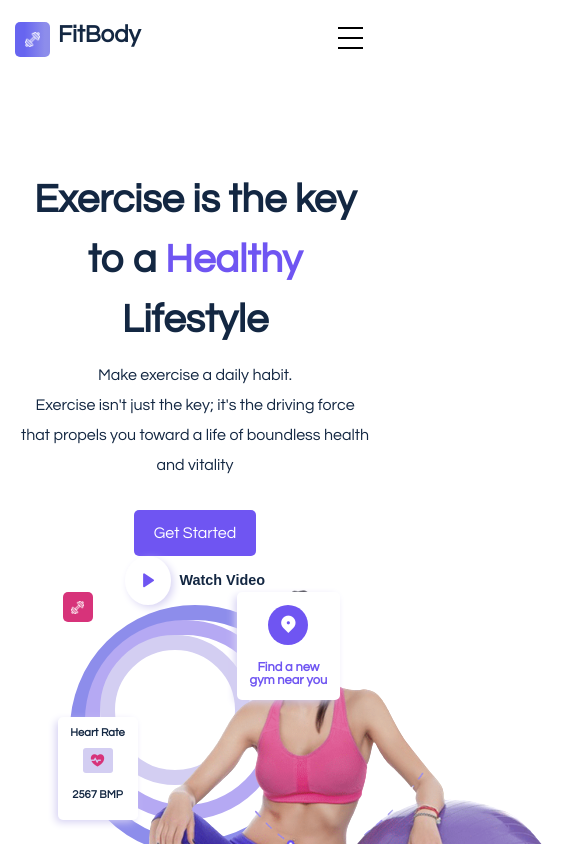
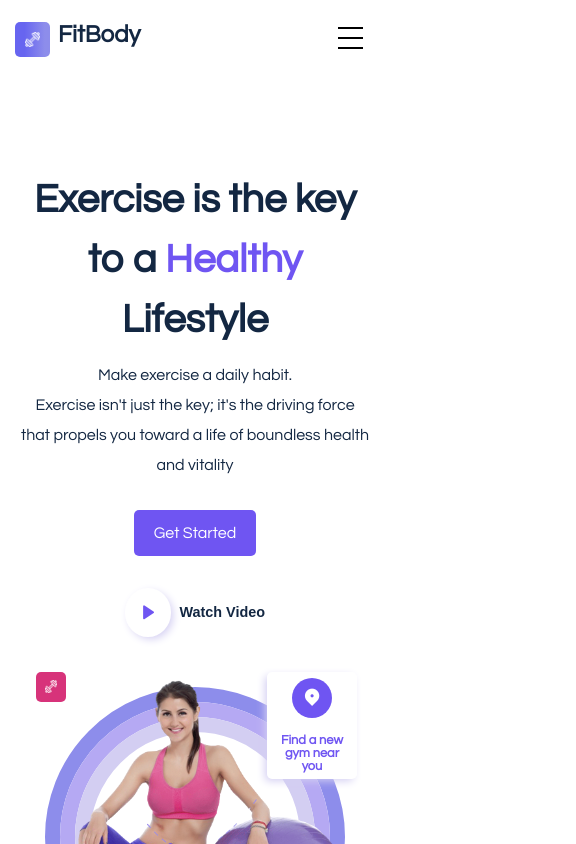
Before and after one commit to abhay-raj19/FitBody, a React (Create React App) app: page / in a window 390 px wide. Shown: the top 844 px of the page, 576 px wide, since content can reach past the window. Built offline with nearby package versions, Linux system fonts and the light colour scheme.

Commit message:
Refactored the hero section
Signed-off-by: Akash Gogoi <gogoiakash09@gmail.com>

```diff
--- a/src/components/UI/Hero.jsx
+++ b/src/components/UI/Hero.jsx
@@ -44,7 +44,7 @@ const Hero = () => {
                                 <div className="box-02">
                                     <div className="box-03">
                                         <div className="box_img">
-                                            <img src={heroIMG} alt="" />
+                                            <img src={heroIMG} alt="" className='main_img' />
                                         </div>
                                     </div>
                                 </div>
--- a/src/styles/hero.css
+++ b/src/styles/hero.css
@@ -42,7 +42,7 @@
     color: var(--heading-color);
     font-size: 1rem;
     font-weight: 600;
-    cursor:pointer;
+    cursor: pointer;
     background-color: #fff;
 }
 
@@ -73,7 +73,6 @@
     width: 300px;
     height: 300px;
     border-radius: 100%;
-
     border: 25px solid #d3cef2;
 }
 .hero_img-wrapper{
@@ -85,10 +84,6 @@
     top: -12%;
     left: -13%;
     z-index: 10;
-}
-
-.box_img{
-    width:121.5%;
 }
 .heart_rate{
     width: 100px;
@@ -108,11 +103,11 @@
     margin: auto;
     display: flex;
     align-items: center;
-    justify-content: center;
+    justify-content: space-around;;
     background:#d3cef2;
     color: #d7337a;
     border-radius: 3px;
-    padding:3px ;
+    padding: 3px ;
 
 }
 .heart_rate h5,h6 {
@@ -184,6 +179,15 @@
       padding-top: 30px;
     }
 
+    .hero_img {
+      margin-top: 50px;
+    }
+
+    .main_img {
+      padding-top: 20px;
+      width: 350px;
+    }
+
     .hero_content .section_title {
       font-size: 2.5rem;
       padding-right: 0;
@@ -206,7 +210,7 @@
     .hero_btns {
       flex-direction: column;
       align-items: center;
-      column-gap: 0;
+      gap: 2rem;
     }
 
     .watch_btn {
@@ -214,28 +218,36 @@
     }
 
     .box-01 {
-      width: 250px;
-      height: 250px;
+      width: 300px;
+      height: 300px;
       border: 15px solid rgba(141, 141, 235, 1);
     }
 
     .box-02 {
-      width: 200px;
-      height: 200px;
+      width: 270px;
+      height: 270px;
       border: 15px solid #b5a9f3;
     }
 
     .box-03 {
-      width: 150px;
-      height: 150px;
+      width: 240px;
+      height: 240px;
       border: 15px solid #d3cef2;
     }
 
     .heart_rate {
-      width: 80px;
-      top: 45%;
-      left: -5%;
-      padding: 10px;
+      width: 70px;
+      top: 55%;
+      left: -7%;
+      padding: 2px;
+    }
+
+    .heart_rate h5{
+      margin-bottom: 0px;
+    }
+
+    .heart_rate span {
+      margin-top: 8px;
     }
 
     .heart_rate h5,
@@ -243,14 +255,11 @@
       font-size: 0.7rem;
     }
 
-    .heart_rate h6 {
-      margin-top: 5px;
-    }
-
     .gym_location {
+      width: 90px;
       top: -5%;
-      right: -8%;
-      padding: 0.8rem;
+      right: -4%;
+      padding: 0.4rem;
     }
 
     .gym_location span {
```
